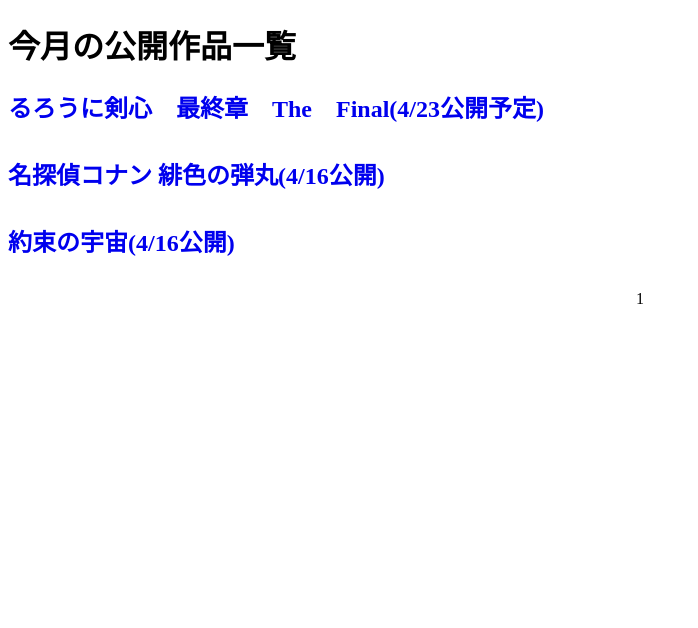
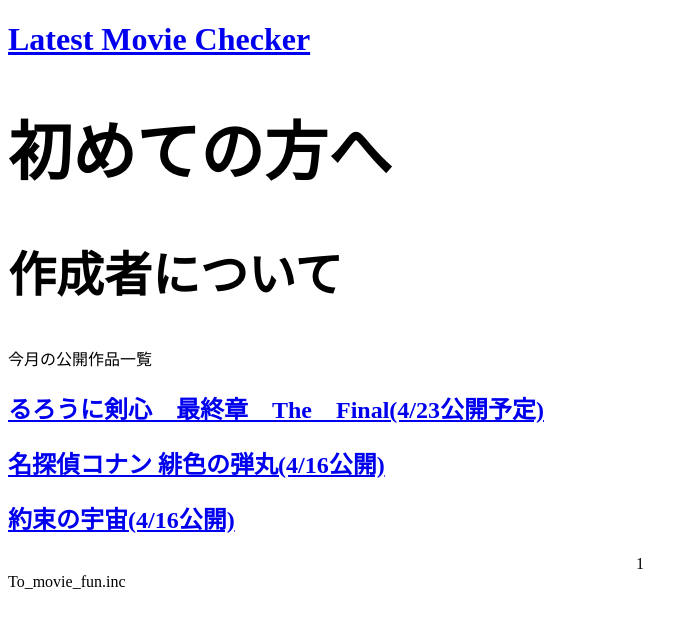
Before and after one commit to jungle379/Latest_movie_checker, a Next.js app: page /archive/1 in a window 1280 px wide. Shown: the top 628 px of the page, without its empty margins (0-698 px from the left). Built offline with nearby package versions, Linux system fonts and the light colour scheme.

Commit message:
syuusei1

```diff
--- a/src/components/footer.jsx
+++ b/src/components/footer.jsx
@@ -2,10 +2,10 @@
 
 export function Footer() {
   return (
-    <div className="pt-96 text-0.5xl bg-green-100">
-    <Link href="">
-       <div className="m-3 ml-80 pl-80">To_movie_fun.inc</div>
-    </Link>
-  </div>
+    <div className="h-24 pt-10 text-0.5xl bg-green-100">
+      <Link href="">
+        <div className="m-3 ml-80 pl-80">To_movie_fun.inc</div>
+      </Link>
+    </div>
   );
 }
--- a/src/pages/archive/[page].jsx
+++ b/src/pages/archive/[page].jsx
@@ -1,7 +1,8 @@
 import fs from "fs"
 import Link from "next/link"
 import { getSortedPostsData, listContentFiles } from "../../../lib/posts"
-import Layout from "../../components/layout"
+import { Footer } from "../../components/footer"
+import { Header } from "../../components/header"
 import Pager from "../../components/pager"
 
 const COUNT_PER_PAGE = 10
@@ -9,30 +10,28 @@
 export default function Archive(props) {
   const { posts, page, total, perPage } = props
   return (
-    <Layout><title>今月の公開作品一覧</title>
-      <h1 className="text-blue-800 text-4xl mb-20">今月の公開作品一覧</h1>
-      {posts.map((post) => <div
-        key={post.id}
-        className="post-teaser"
-      >
-        <h2 className="text-2xl text-red-500 ml-20">
-          <Link href="/posts/[id]" as={`/posts/${post.id}`}><a>{post.title}</a></Link></h2>
-        <div><span>{post.published}</span></div>
-      </div>)}
+    <>
+      <title>今月公開予定の作品一覧</title>
+      <main className="h-full bg-green-100 min-w-min" />
+      <Header />
+      <div className="text-blue-800 text-4xl mb-20 ml-20">今月の公開作品一覧</div>
+      {
+        posts.map((post) => <div
+          key={post.id}
+          className="post-teaser"
+        >
+          <h2 className="text-2xl text-red-500 ml-40 mt-10">
+            <Link href="/posts/[id]" as={`/posts/${post.id}`}><a>{post.title}</a></Link></h2>
+          <div><span>{post.published}</span></div>
+        </div>)
+      }
       <Pager
         page={page} total={total} perPage={perPage}
         href="/archive/[page]"
         asCallback={(page) => `/archive/${page}`}
       />
-      <style jsx>{`
-        .post-teaser {
-          margin-bottom: 2em;
-        }
-        .post-teaser h2 a {
-          text-decoration: none;
-        }
-      `}</style>
-    </Layout>
+      <Footer />
+    </>
   )
 }
 /**
--- a/src/pages/index.jsx
+++ b/src/pages/index.jsx
@@ -4,14 +4,14 @@
 
 export default function Home() {
   return (
-    <div className="h-80">
+    <div className="">
       <title>トップページ</title>
       <link rel="icon" href="/favicon.ico" />
       <main className="h-full bg-green-100 min-w-min">
         <Header></Header>
         <div className="mt-36 flex h-10">
           <Link href="/newest/latest">
-            <h1 className="bg-center text-2xl text-blue-300 justify-between ml-20 mr-10">最新の映画</h1>
+            <h1 className="bg-center text-2xl text-blue-300 justify-between ml-20 mr-10">今週公開の映画</h1>
           </Link>
           <Link href="/archive/[page]" as="/archive/1">
             <h3 className="bg-center text-2xl text-blue-300 justify-between ml-40 mr-10">今月公開予定の映画</h3>
```
